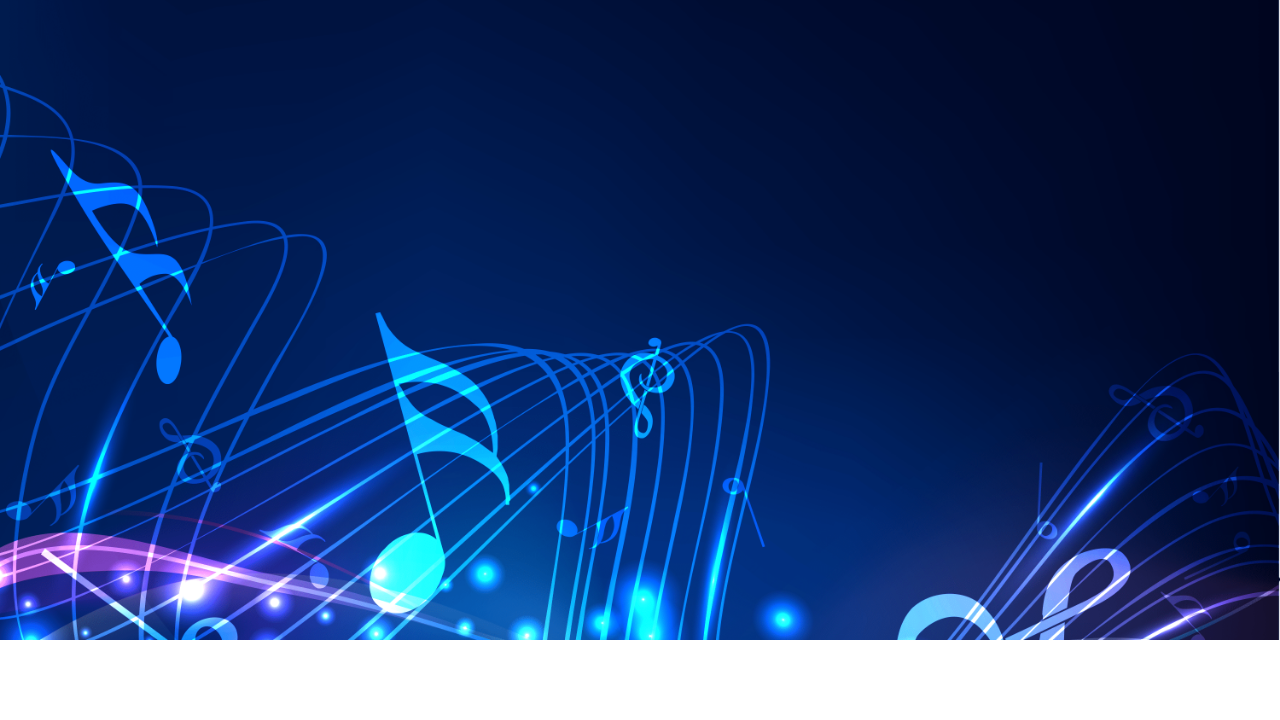
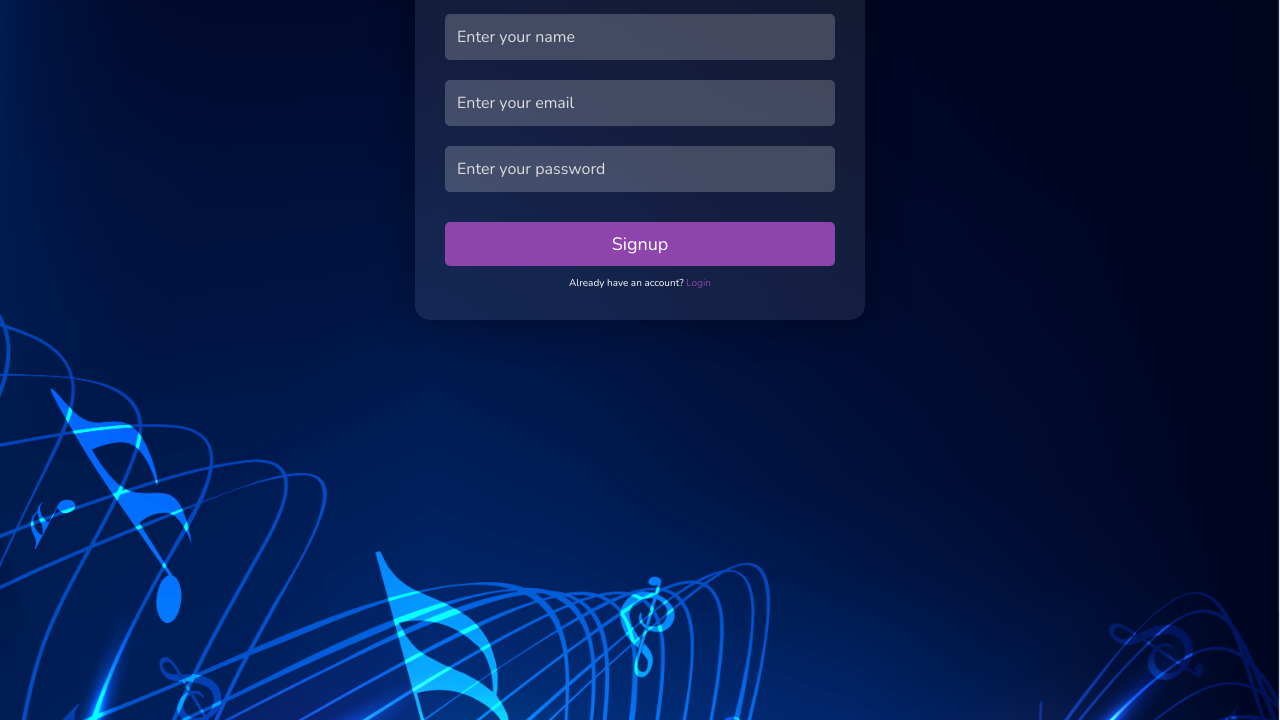
Before and after one commit to Roshni-Rosh04/RoshniMusic, a plain HTML site: page signup.html in a window 1280 px wide. Shown: the part 160-880 px from the top of the page. Before the commit the page ends 800 px from the top, so only its background shows below. Drawn offline with nearby package versions, Linux system fonts and the light colour scheme.

Commit message:
Styled signup and added JS

```diff
--- a/css/style.css
+++ b/css/style.css
@@ -68,6 +68,43 @@
 .btn:hover{
    background-color: var(--black);
 }
+/* ================= AUTH FORM ================= */
+
+.auth-form{
+   max-width: 45rem;
+   margin: 8rem auto;
+   padding: 3rem;
+   background: rgba(255,255,255,0.08);
+   backdrop-filter: blur(10px);
+   border-radius: 15px;
+   box-shadow: 0 0 40px rgba(0,0,0,0.4);
+   text-align: center;
+}
+
+.auth-form h3{
+   font-size: 2.5rem;
+   color: #fff;
+   margin-bottom: 2rem;
+}
+
+.auth-form .box{
+   width: 100%;
+   padding: 1.2rem;
+   margin: 1rem 0;
+   font-size: 1.6rem;
+   border-radius: .5rem;
+   background: rgba(255,255,255,0.2);
+   color: #fff;
+}
+
+.auth-form .box::placeholder{
+   color: #ddd;
+}
+
+.auth-form .btn{
+   margin-top: 2rem;
+}
+
 
 /* ================= PLAYLIST ================= */
 
--- a/signup.html
+++ b/signup.html
@@ -9,35 +9,43 @@
 </head>
 <body>
 
-<section class="form-container">
+<section class="auth-form">
+
    <form id="signupForm">
       <h3>Signup</h3>
-      <input type="text" id="username" placeholder="Enter your username" required>
-      <input type="email" id="email" placeholder="Enter your email" required>
-      <input type="password" id="password" placeholder="Enter your password" required>
+
+      <input type="text" id="name" placeholder="Enter your name" class="box" required>
+      <input type="email" id="email" placeholder="Enter your email" class="box" required>
+      <input type="password" id="password" placeholder="Enter your password" class="box" required>
+
       <input type="submit" value="Signup" class="btn">
-      <p>Already have an account? <a href="login.html">Login</a></p>
+
+      <p style="color:white; margin-top:1rem;">
+         Already have an account?
+         <a href="login.html" style="color:#8e44ad;">Login</a>
+      </p>
    </form>
+
 </section>
+
 
 <script>
 document.getElementById("signupForm").addEventListener("submit", function(e){
    e.preventDefault();
 
-   const username = document.getElementById("username").value;
+   const name = document.getElementById("name").value;
    const email = document.getElementById("email").value;
    const password = document.getElementById("password").value;
 
-   // Save to localStorage (Demo only)
    const user = {
-      username: username,
+      name: name,
       email: email,
       password: password
    };
 
    localStorage.setItem("demoUser", JSON.stringify(user));
 
-   alert("Registered Successfully!");
+   alert("Signup Successful!");
    window.location.href = "login.html";
 });
 </script>
```
Also changed, not shown: login.html (+14 -5 lines).
